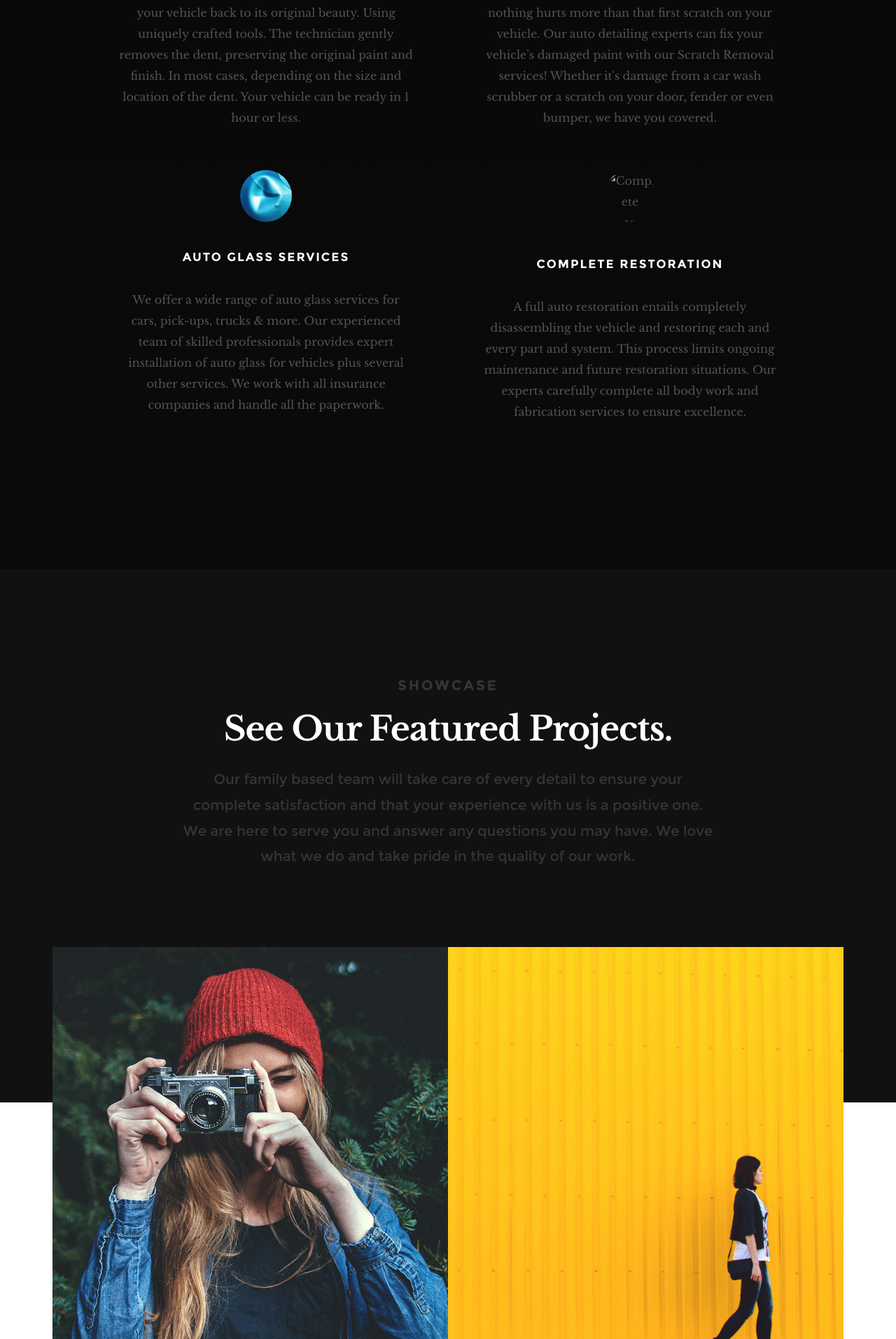
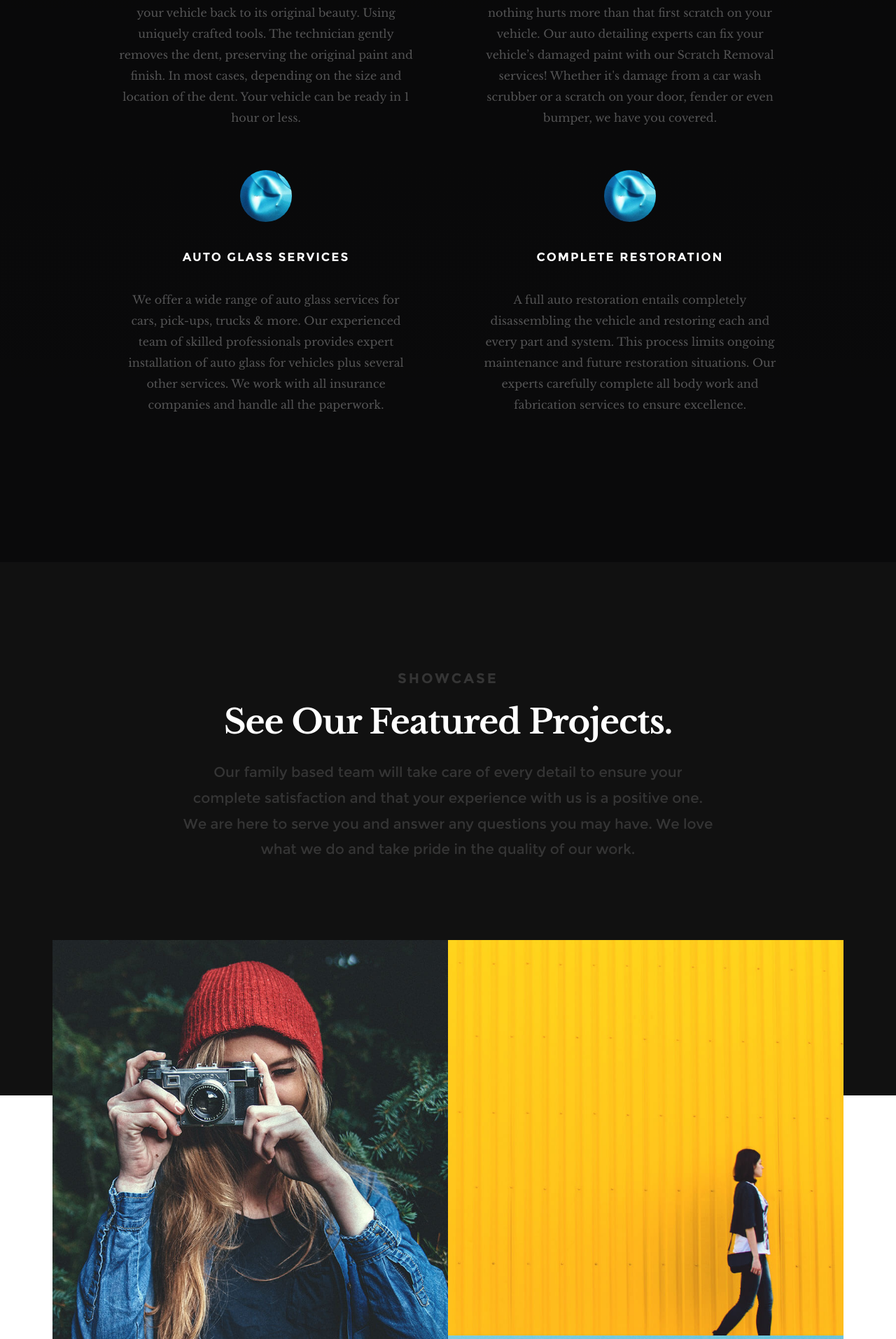
Before and after one commit to julioarhernandez/trujillosrepairs, a Jekyll site: the page built from pages/index.html, in a window 1280 px wide. Shown: the part 2911-4824 px from the top of the page at 70% size. Built offline with Jekyll 4.4.1, drawn with Linux system fonts in a browser that asks for light colours; some web fonts are replaced.

Commit message:
Data home

```diff
--- a/_data/home/home.yml
+++ b/_data/home/home.yml
@@ -81,6 +81,8 @@ services:
         carefully complete all body work and fabrication services to ensure
         excellence.</p>
       icon: icon-megaphone
+      fa: false
+      image: "/images/dent.png"
       title: Complete Restoration
 portfolio:
   content: >-
```
